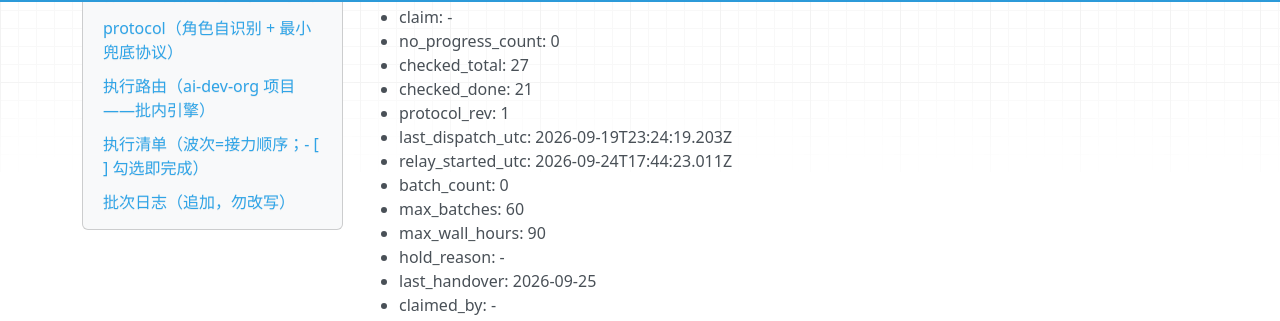
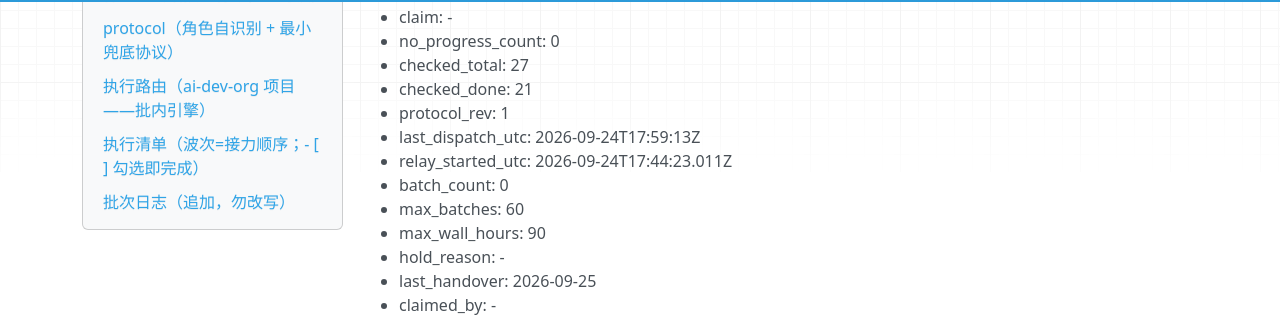
Before and after one commit to yyx20040712/waterprint, an MkDocs documentation site: the page built from docs/handoff/relay.md, in a window 1280 px wide and 900 px high, scrolled down 478 px. Shown: the part 134-455 px from the top of the window. Built offline with MkDocs 1.6.1, drawn with Linux system fonts in a browser that asks for light colours; nearby versions of some CDN libraries.

Commit message:
E2E-1 首发成立：last_dispatch_utc 原子更新（hub 火班 UI 开批——新任务已注入执行指令并绑定智水蓝图项目，status 保持 READY 待执行者认领）

```diff
--- a/docs/handoff/relay.md
+++ b/docs/handoff/relay.md
@@ -22,7 +22,7 @@
 - checked_total: 27 <!-- 2026-09-25 增补十：+E2E-1~5 插队战役五项 -->
 - checked_done: 21 <!-- 2026-09-24 B4-4b 收口 20→21（B4-4 两段全成勾口径） -->
 - protocol_rev: 1
-- last_dispatch_utc: 2026-09-19T23:24:19.203Z
+- last_dispatch_utc: 2026-09-24T17:59:13Z <!-- 2026-09-25 E2E-1 首发（UI 开批成立——上欠账行争用解除后第一班火成） -->
 - relay_started_utc: 2026-09-24T17:44:23.011Z <!-- 2026-09-25 换防时刻 -->
 - batch_count: 0 <!-- 2026-09-25 换防复位（原 9；停火数日墙钟 ~123h>90h 触发 circuit_wall，用户显式点名 batch-relay 换防重置留痕） -->
 - max_batches: 60
```
